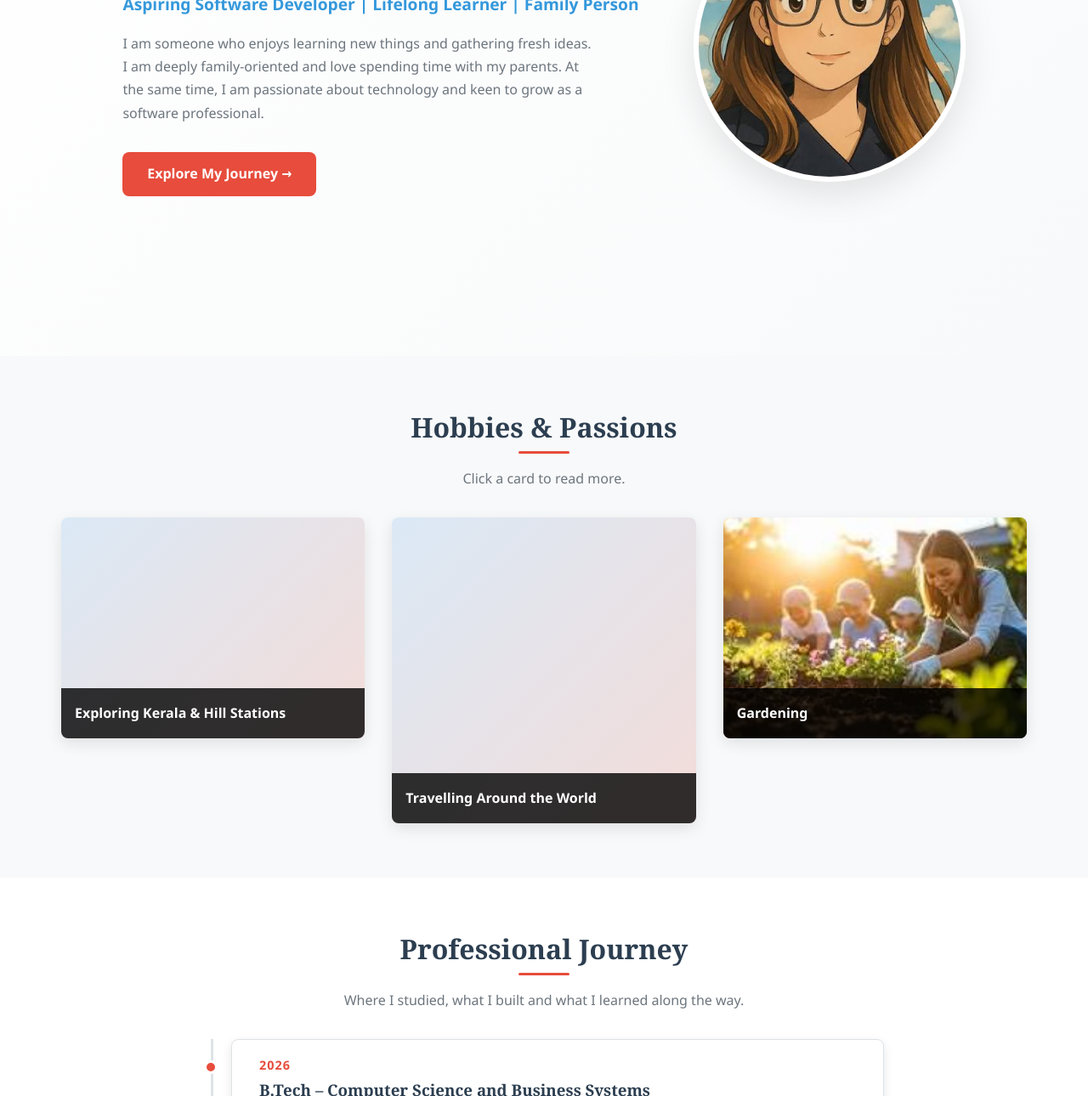
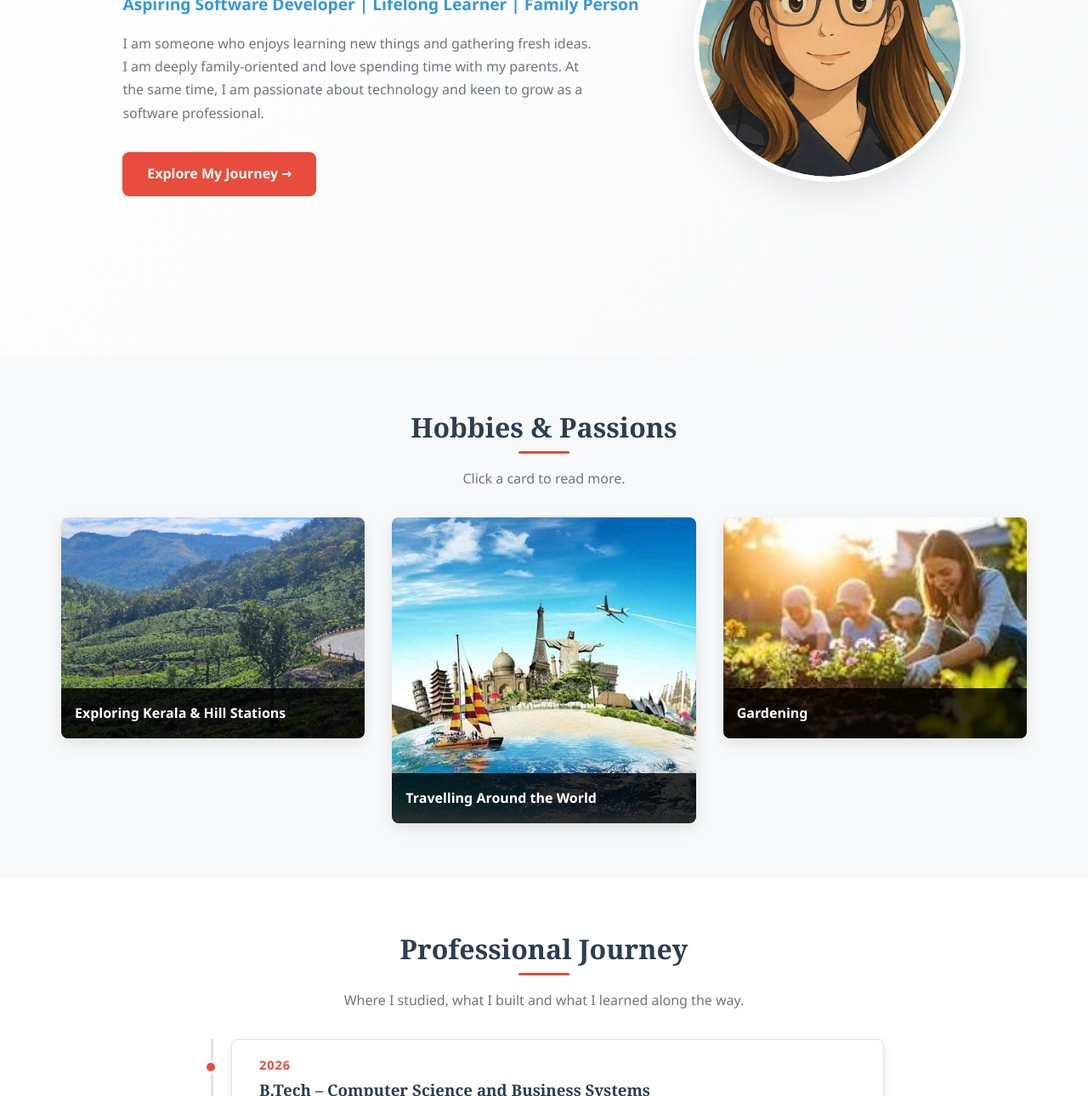
Before and after one commit to radha051104-spec/Portfolio-website, a plain HTML site: page index.html in a window 1280 px wide. Shown: the part 385-1675 px from the top of the page at 85% size. Drawn offline with Linux system fonts and the light colour scheme.

Commit message:
Update image paths and hero photo styling

```diff
--- a/css/style.css
+++ b/css/style.css
@@ -400,3 +400,9 @@ img { max-width: 100%; display: block; }
   box-shadow: 0 4px 12px var(--color-shadow);
 }
 .back-to-top.show { opacity: 1; pointer-events: auto; }
+.profile-img {
+    width: 100%;
+    height: 100%;
+    object-fit: cover;
+    border-radius: 50%;
+}
--- a/index.html
+++ b/index.html
@@ -45,7 +45,7 @@
           <a href="#journey" class="btn">Explore My Journey &rarr;</a>
         </div>
         <div class="hero-photo avatar-box">
-          <img src="images/hero/profile.jpg" alt="Portrait of Radha Alagarsamy">
+          <img src="images/hero/profile.jpg" alt="Radha Alagarsamy" class="profile-img">
         </div>
       </div>
     </section>
@@ -57,12 +57,12 @@
 
         <div class="gallery">
           <figure class="gallery-item avatar-box reveal" tabindex="0" data-title="Exploring Kerala &amp; Hill Stations" data-text="I love exploring the green hills and calm backwaters of Kerala. Ooty is a favourite memory, and Vagamon and Varkala are next on my list.">
-            <img src="images/hobbies/travel-kerala.jpg" alt="Hill station and Kerala scenery">
+            <img src="images/hobbies/Kerala.jpg" alt="Hill station and Kerala scenery">
             <figcaption>Exploring Kerala &amp; Hill Stations</figcaption>
           </figure>
 
           <figure class="gallery-item avatar-box tall reveal" tabindex="0" data-title="Travelling Around the World" data-text="My bucket list is to visit the 7 Wonders of the World. Every new place teaches me something about people, culture and myself.">
-            <img src="images/hobbies/travel-world.jpg" alt="World travel destination">
+            <img src="images/hobbies/World.jpg" alt="World travel destination">
             <figcaption>Travelling Around the World</figcaption>
           </figure>
 
@@ -197,7 +197,7 @@
         <p class="section-sub">The people who mean the world to me.</p>
 
         <div class="family-banner avatar-box">
-          <img src="images/family/family-group.jpg" alt="Family group photo">
+          <img src="images/family/Family_photo.webp" alt="Family group photo">
         </div>
 
         <div class="family-grid">
```
